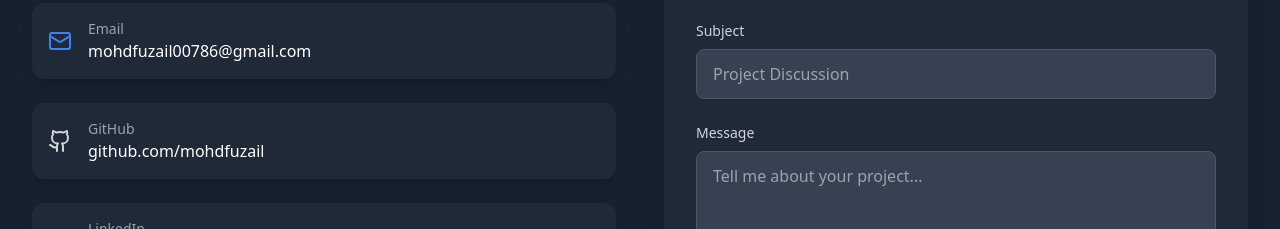
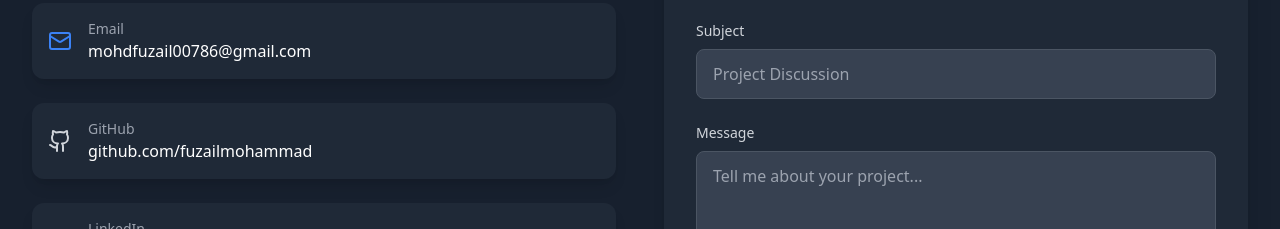
Before and after one commit to fuzailmohammad/fuzailmohammad.github.io, a React (Vite) app: page / in a window 1280 px wide. Shown: the part 5915-6144 px from the top of the page. Built offline with nearby package versions, Linux system fonts and the light colour scheme.

Commit message:
Update contact links

```diff
--- a/src/components/Contact.tsx
+++ b/src/components/Contact.tsx
@@ -40,8 +40,8 @@ export const Contact: React.FC = () => {
     {
       icon: Github,
       label: 'GitHub',
-      value: 'github.com/mohdfuzail',
-      href: 'https://github.com/mohdfuzail',
+      value: 'github.com/fuzailmohammad',
+      href: 'https://github.com/fuzailmohammad',
       color: 'text-gray-700 dark:text-gray-300',
     },
     {
```
